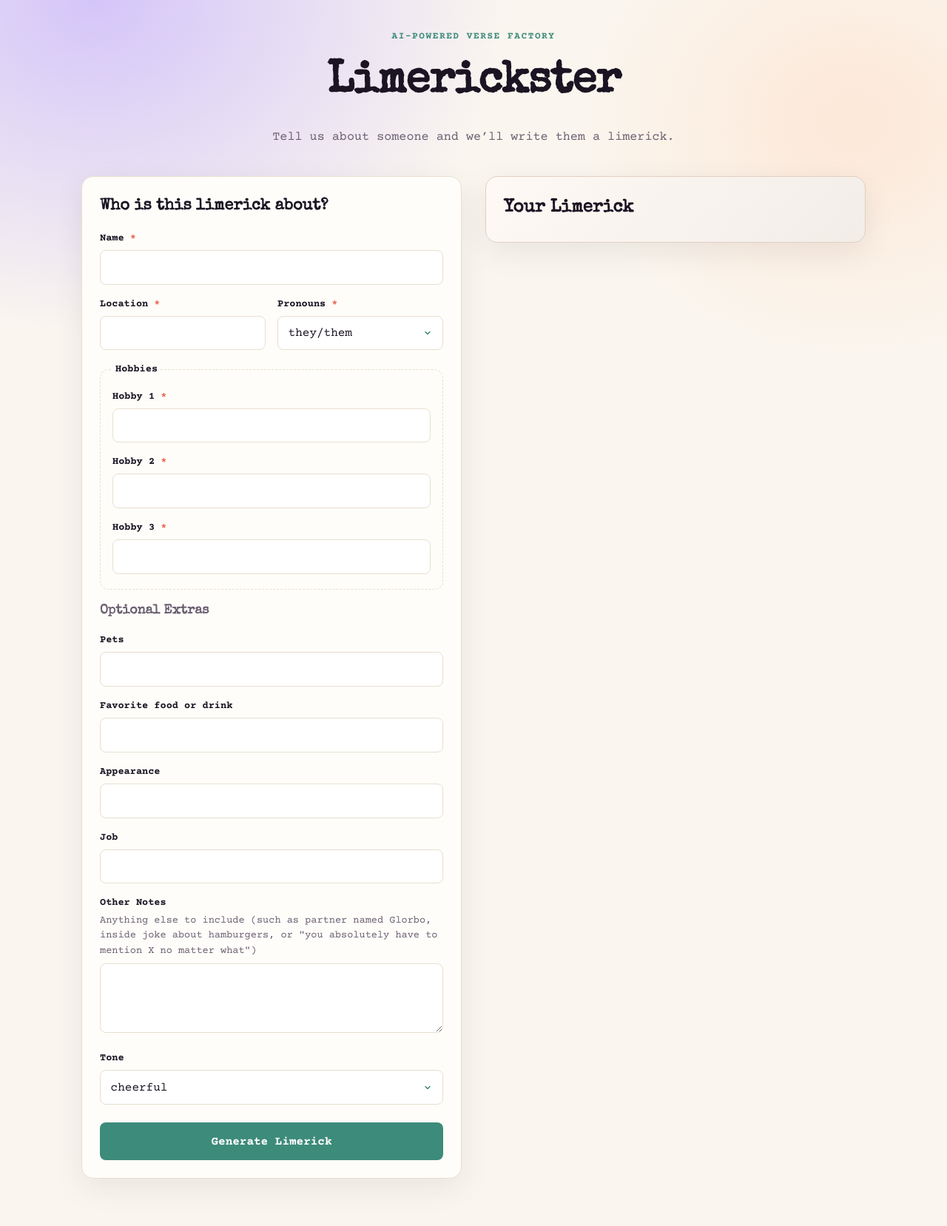
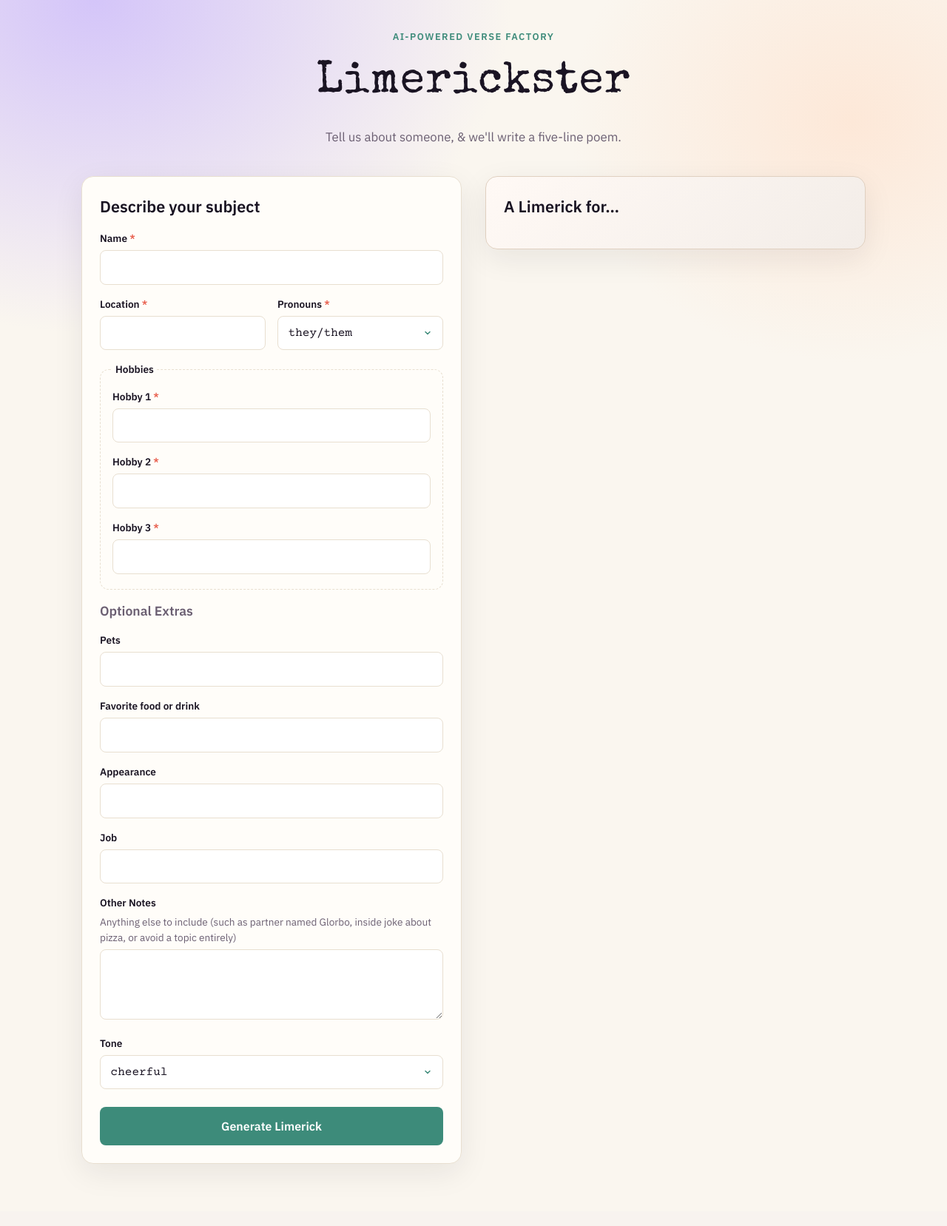
Before and after one commit to hayleyw7/limerickster, a Flask app: page / in a window 1280 px wide. Shown: the whole page at 74% size. After the commit the page ends 1573 px from the top, so only its background shows below. Run offline with Flask 3, Linux system fonts and the light colour scheme.

Commit message:
Fix fonts and ui

```diff
--- a/app.py
+++ b/app.py
@@ -73,7 +73,7 @@ def _exempt_localhost():
     return request.remote_addr in ("127.0.0.1", "::1")
 
 SITE_DESCRIPTION = (
-    "Tell us about someone, and we'll write them a limerick. "
+    "Tell us about someone, & we'll write a five-line poem."
     "AI-powered verse factory."
 )
 
--- a/scripts/generate_brand_assets.py
+++ b/scripts/generate_brand_assets.py
@@ -100,7 +100,7 @@ def generate_og() -> None:
     _center_text(
         draw,
         318,
-        "Tell us about someone — we'll write a five-line poem.",
+        "Tell us about someone, & we'll write a five-line poem.",
         body_font(28),
         MUTED,
     )
--- a/static/app.js
+++ b/static/app.js
@@ -95,7 +95,18 @@ const errorMsg = document.getElementById("error-msg");
 const submitBtn = document.getElementById("submit-btn");
 const btnLabel = submitBtn.querySelector(".btn-label");
 const limerickResults = document.getElementById("limerick-results");
+const nameInput = document.getElementById("name");
+const subjectNameEl = document.getElementById("limerick-subject-name");
+const limerickEl = document.getElementById("limerick");
 let hasGenerated = false;
+
+function updateLimerickHeading(name) {
+  const display = (name ?? nameInput.value).trim();
+  subjectNameEl.textContent = display ? ` ${display}` : "…";
+}
+
+nameInput.addEventListener("input", () => updateLimerickHeading());
+updateLimerickHeading();
 
 function setLoading(loading) {
   submitBtn.disabled = loading;
@@ -107,12 +118,10 @@ function setLoading(loading) {
 }
 
 function showError(message) {
-  const limerickEl = document.getElementById("limerick");
   errorMsg.textContent = message;
   errorMsg.hidden = !message;
   if (message) {
     limerickEl.hidden = true;
-    results.hidden = false;
     scrollToLimerick();
   } else {
     limerickEl.hidden = false;
@@ -125,12 +134,11 @@ function scrollToLimerick() {
   });
 }
 
-function renderKit(kit) {
+function renderKit(kit, profile) {
   showError("");
-  const limerickEl = document.getElementById("limerick");
+  if (profile?.name) updateLimerickHeading(profile.name);
   limerickEl.textContent = kit.limerick || "";
   limerickEl.hidden = false;
-  results.hidden = false;
   hasGenerated = true;
   scrollToLimerick();
 }
@@ -160,7 +168,7 @@ form.addEventListener("submit", async (e) => {
       );
     }
 
-    renderKit(payload.kit);
+    renderKit(payload.kit, payload.profile);
   } catch (err) {
     showError(err.message);
   } finally {
--- a/static/style.css
+++ b/static/style.css
@@ -1,6 +1,7 @@
 :root {
-  --font-display: "Special Elite", "Courier New", Courier, monospace;
-  --font-body: "Courier Prime", "Courier New", Courier, monospace;
+  --font-sans: "IBM Plex Sans", system-ui, sans-serif;
+  --font-typewriter-display: "Special Elite", "Courier New", Courier, monospace;
+  --font-typewriter-input: "Courier Prime", "Courier New", Courier, monospace;
   --ink: #1a1423;
   --cream: #faf6ef;
   --accent: #e85d4c;
@@ -12,6 +13,7 @@
   --border: #e8dfd0;
   --muted: #6b5f72;
   --shadow: 0 12px 40px rgba(26, 20, 35, 0.08);
+  --control-height: 2.8125rem;
 }
 
 *,
@@ -23,7 +25,7 @@
 body {
   margin: 0;
   min-height: 100vh;
-  font-family: var(--font-body);
+  font-family: var(--font-sans);
   color: var(--ink);
   background:
     radial-gradient(ellipse 80% 50% at 10% 0%, var(--lavender) 0%, transparent 55%),
@@ -53,11 +55,11 @@ body {
 }
 
 .hero h1 {
-  font-family: var(--font-display);
+  font-family: var(--font-typewriter-display);
   font-size: clamp(2.5rem, 6vw, 3.75rem);
-  font-weight: 800;
+  font-weight: 400;
   margin: 0;
-  letter-spacing: -0.02em;
+  letter-spacing: 0.02em;
 }
 
 .subtitle {
@@ -98,7 +100,8 @@ body {
 
 .card h2,
 .card h3 {
-  font-family: var(--font-display);
+  font-family: var(--font-sans);
+  font-weight: 600;
   margin: 0 0 1rem;
 }
 
@@ -140,11 +143,18 @@ input,
 textarea {
   width: 100%;
   padding: 0.65rem 0.85rem;
-  font: inherit;
+  font-family: var(--font-typewriter-input);
+  font-size: inherit;
+  line-height: 1.5;
   border: 1px solid var(--border);
   border-radius: 0.5rem;
   background: #fff;
   color: var(--ink);
+}
+
+input {
+  min-height: var(--control-height);
+  box-sizing: border-box;
 }
 
 textarea {
@@ -180,9 +190,13 @@ textarea:focus {
   justify-content: space-between;
   gap: 0.5rem;
   width: 100%;
+  min-height: var(--control-height);
   padding: 0.65rem 0.85rem;
-  font: inherit;
-  font-weight: 500;
+  box-sizing: border-box;
+  font-family: var(--font-typewriter-input);
+  font-size: inherit;
+  font-weight: 400;
+  line-height: 1.5;
   text-align: left;
   border: 1px solid var(--border);
   border-radius: 0.5rem;
@@ -247,6 +261,7 @@ textarea:focus {
 
 .custom-select-option {
   padding: 0.6rem 0.85rem;
+  font-family: var(--font-typewriter-input);
   font-size: inherit;
   font-weight: 500;
   color: var(--ink);
@@ -286,13 +301,10 @@ fieldset.hobbies legend {
 .fieldset-hint,
 .form-hint {
   font-size: 0.85rem;
+  font-weight: 400;
+  line-height: 1.5;
   color: var(--muted);
-  margin: 0 0 0.75rem;
-}
-
-.form-hint {
-  margin-top: -0.15rem;
-  margin-bottom: 0.4rem;
+  margin: 0 0 0.35rem;
 }
 
 .sr-only {
@@ -387,8 +399,8 @@ fieldset.hobbies legend {
 }
 
 .highlight-card h2 {
-  font-size: 1.5rem;
-  margin-bottom: 0.25rem;
+  font-size: 1.35rem;
+  margin-bottom: 1rem;
 }
 
 .tagline {
@@ -398,7 +410,7 @@ fieldset.hobbies legend {
 }
 
 .limerick {
-  font-family: var(--font-display);
+  font-family: var(--font-typewriter-display);
   font-size: 1.15rem;
   line-height: 1.7;
   margin: 0;
--- a/templates/index.html
+++ b/templates/index.html
@@ -33,7 +33,7 @@
 
   <link rel="preconnect" href="https://fonts.googleapis.com">
   <link rel="preconnect" href="https://fonts.gstatic.com" crossorigin>
-  <link href="https://fonts.googleapis.com/css2?family=Special+Elite&family=Courier+Prime:ital,wght@0,400;0,700;1,400&display=swap" rel="stylesheet">
+  <link href="https://fonts.googleapis.com/css2?family=IBM+Plex+Sans:wght@400;500;600&family=Special+Elite&family=Courier+Prime:wght@400;700&display=swap" rel="stylesheet">
   <link rel="stylesheet" href="{{ url_for('static', filename='style.css') }}">
 </head>
 <body>
@@ -41,12 +41,12 @@
     <header class="hero">
       <p class="eyebrow">AI-powered verse factory</p>
       <h1>Limerickster</h1>
-      <p class="subtitle">Tell us about someone and we’ll write them a limerick.</p>
+      <p class="subtitle">Tell us about someone, & we'll write a five-line poem.</p>
     </header>
 
     <main class="layout">
       <section class="card form-card">
-        <h2>Who is this limerick about?</h2>
+        <h2>Describe your subject</h2>
         <form id="profile-form">
           <div class="field">
             <label for="name">Name <span class="req">*</span></label>
@@ -115,7 +115,7 @@
           <div class="field">
             <label for="other_notes">Other Notes</label>
             <p class="form-hint" id="other-notes-hint">
-              Anything else to include (such as partner named Glorbo, inside joke about hamburgers, or "you absolutely have to mention X no matter what")
+              Anything else to include (such as partner named Glorbo, inside joke about pizza, or avoid a topic entirely)
             </p>
             <textarea
               id="other_notes"
@@ -150,11 +150,11 @@
         </form>
       </section>
 
-      <section class="results" id="results" hidden>
+      <section class="results" id="results">
         <div class="card highlight-card" id="limerick-results">
-          <h2>Your Limerick</h2>
+          <h2>A Limerick for<span id="limerick-subject-name"></span></h2>
           <p id="error-msg" class="error" hidden></p>
-          <pre id="limerick" class="limerick"></pre>
+          <pre id="limerick" class="limerick" hidden></pre>
         </div>
       </section>
     </main>
```
Also changed, not shown: README.md, static/site.webmanifest.
